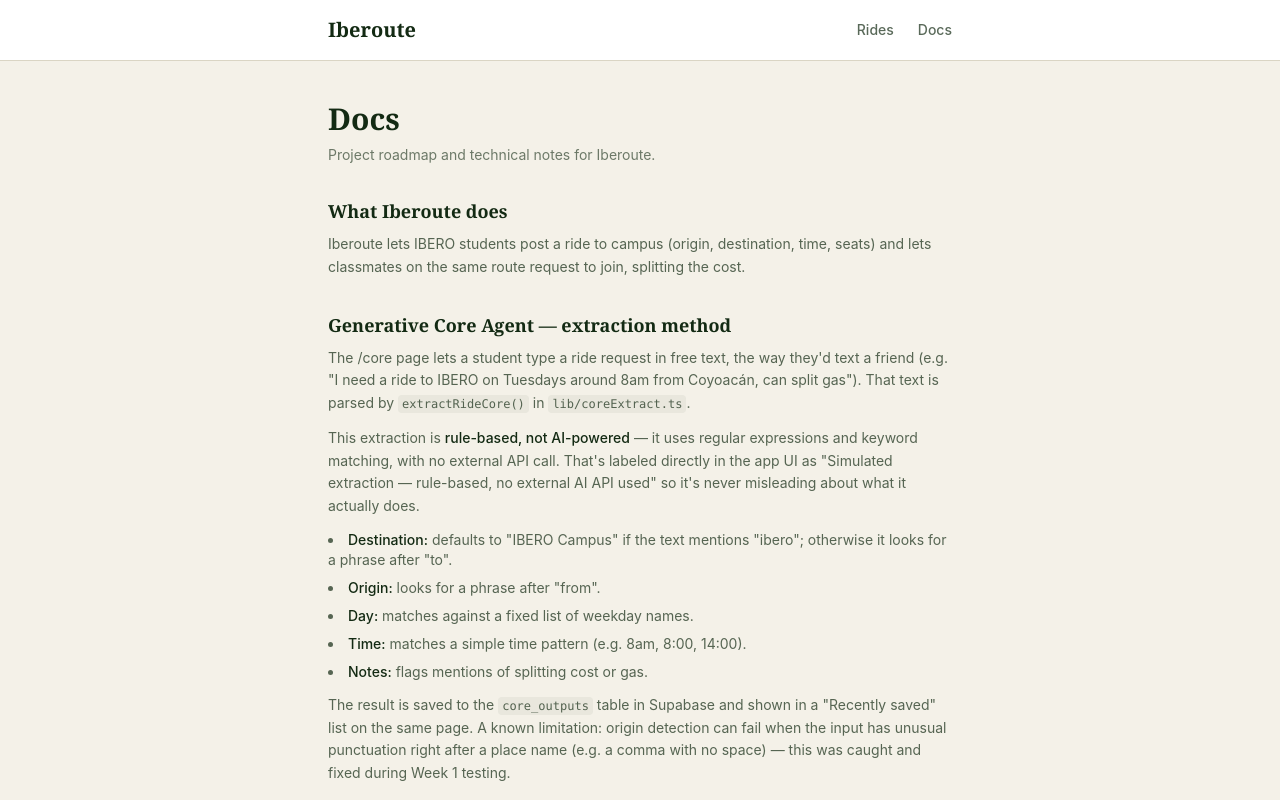
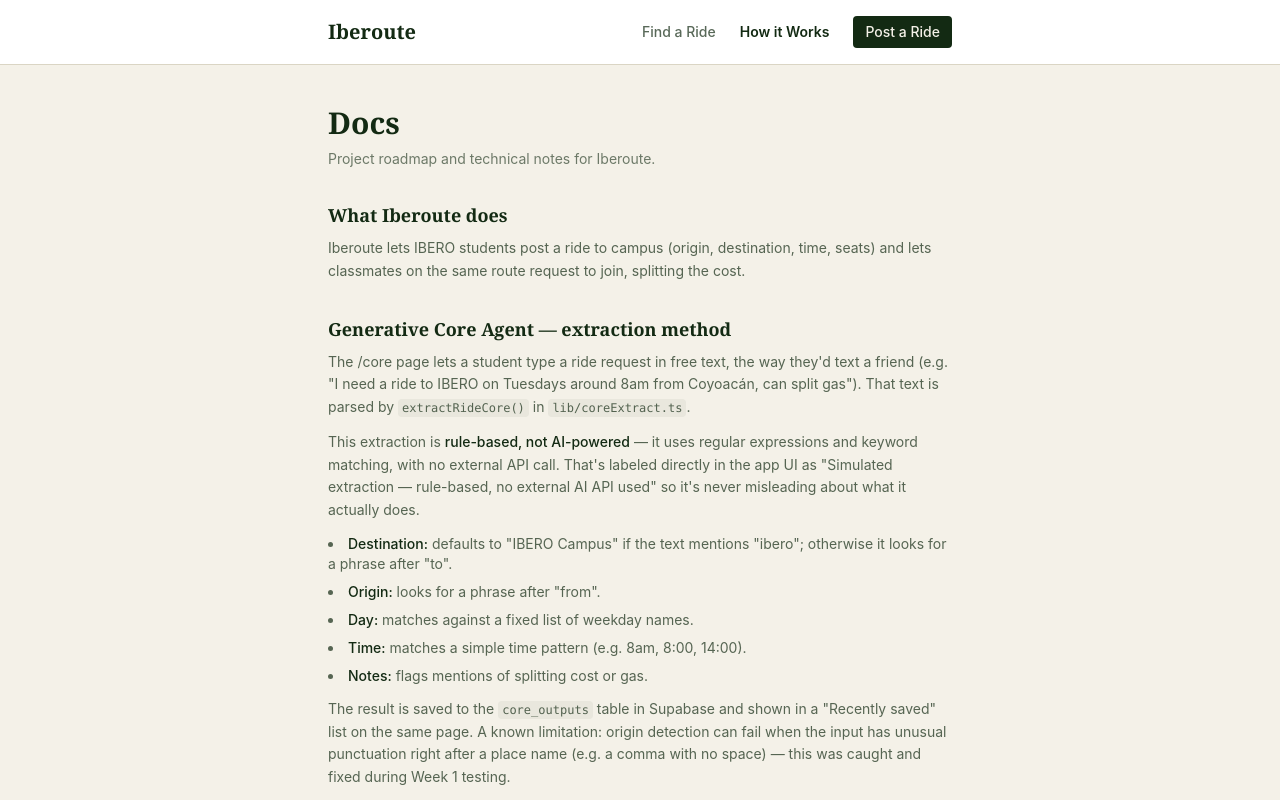
Before and after one commit to daniteran01-del/Iberoroute, a Next.js app: page /docs in a window 1280 px wide. Shown: the top 800 px of the page. Built offline with nearby package versions, Linux system fonts and the light colour scheme.

Commit message:
Update Navbar.tsx

```diff
--- a/components/Navbar.tsx
+++ b/components/Navbar.tsx
@@ -1,18 +1,34 @@
+"use client";
+
 import Link from "next/link";
+import { usePathname } from "next/navigation";
 
 export default function Navbar() {
+  const pathname = usePathname();
+
+  const linkClass = (href: string) =>
+    pathname === href
+      ? "text-ink font-semibold"
+      : "text-ink/70 hover:text-ink transition-colors";
+
   return (
     <header className="border-b border-line bg-panel">
       <div className="max-w-2xl mx-auto px-6 py-4 flex items-center justify-between">
         <Link href="/" className="font-display text-xl font-semibold text-ink">
           Iberoute
         </Link>
-        <nav className="flex gap-6 text-sm font-medium text-ink/70">
-          <Link href="/" className="hover:text-ink transition-colors">
-            Rides
+        <nav className="flex items-center gap-4 sm:gap-6 text-sm font-medium">
+          <Link href="/" className={linkClass("/")}>
+            Find a Ride
           </Link>
-          <Link href="/docs" className="hover:text-ink transition-colors">
-            Docs
+          <Link href="/docs" className={linkClass("/docs")}>
+            How it Works
+          </Link>
+          <Link
+            href="/core"
+            className="px-3 py-1.5 rounded-sm bg-ink text-paper hover:opacity-90 transition-opacity"
+          >
+            Post a Ride
           </Link>
         </nav>
       </div>
```
